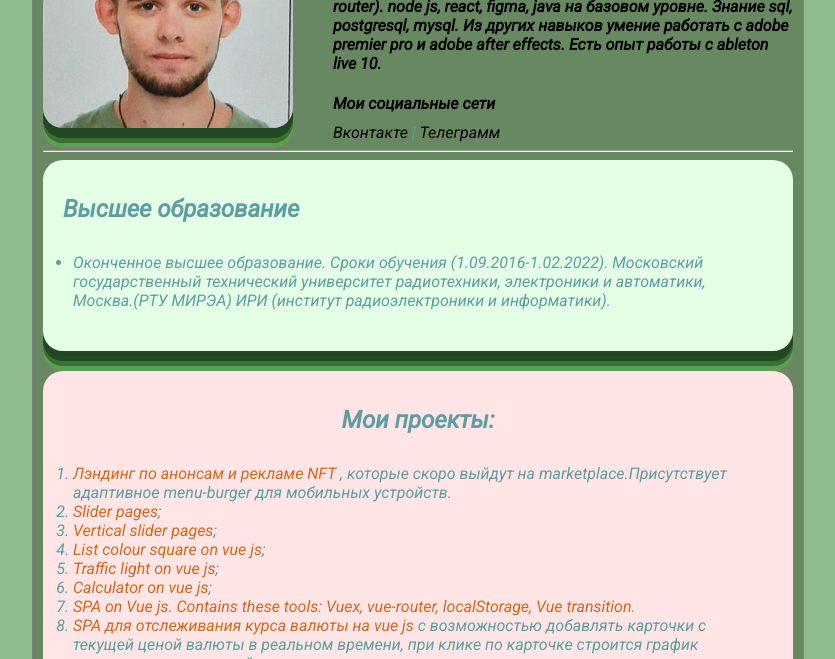
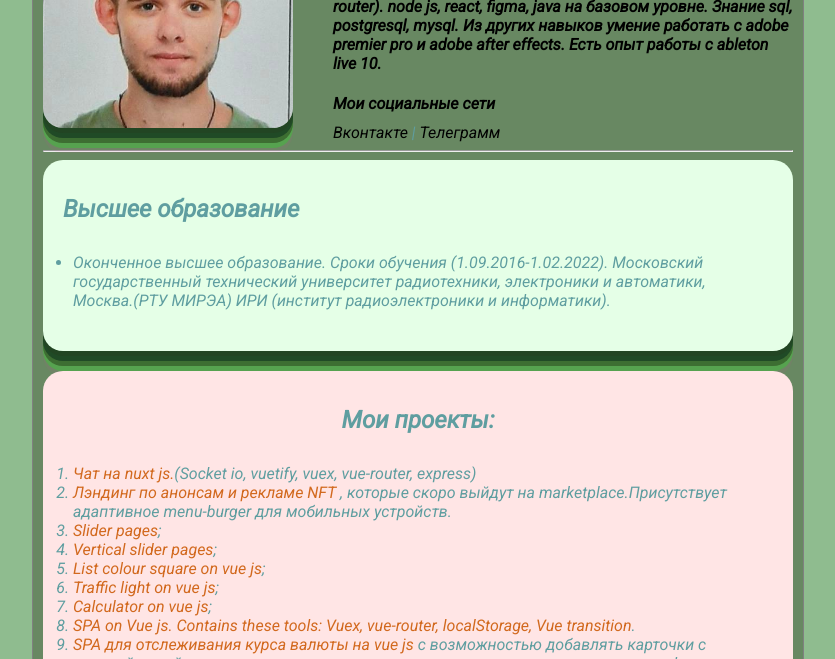
Before and after one commit to Nektar1n/myResumAV, a plain HTML site: page index.html in a window 1280 px wide. Shown: the part 141-800 px from the top of the page, without its empty margins (222-1057 px from the left). Drawn offline with Linux system fonts and the light colour scheme.

Commit message:
addded chat on nuxt js

```diff
--- a/index.html
+++ b/index.html
@@ -60,6 +60,7 @@
     <div class="card bg-red">
         <h2>Мои проекты:</h2>
         <ol class="list">
+            <li><a href="https://github.com/Nektar1n/myChatOnWebSocket/" target="_blank">Чат на nuxt js.</a><span>(Socket io, vuetify, vuex, vue-router, express)</span>
             <li><a href="https://nektar1n.github.io/MyNftPage/" target="_blank">Лэндинг по анонсам и рекламе NFT</a>
                 <span>, которые скоро выйдут на marketplace.Присутствует адаптивное menu-burger для мобильных устройств.</span></li>
             <li><a href="https://nektar1n.github.io/firstProject/" target="_blank">Slider pages</a>;</li>
```
